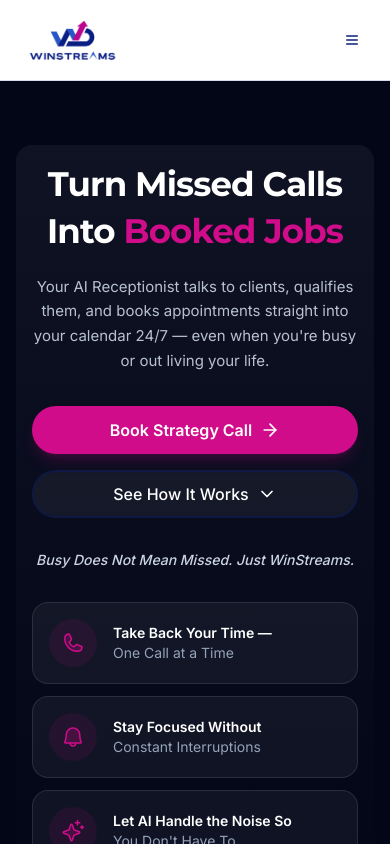
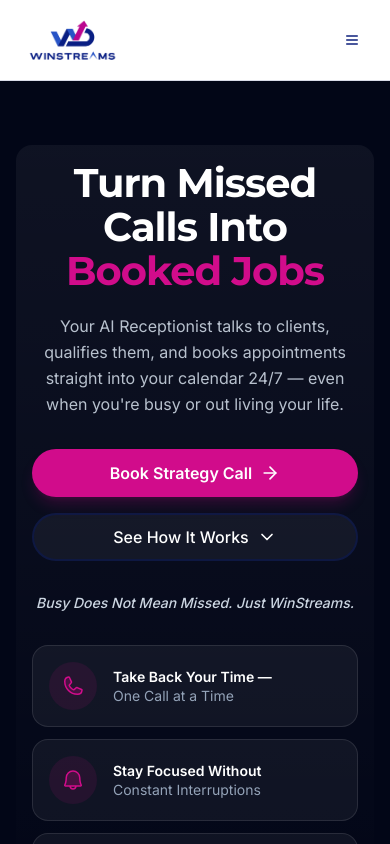
Before and after one commit to winstreams/winstreams-homepage-main, a React (Vite) app: page / in a window 390 px wide. Shown: the top 844 px of the page. Built offline with nearby package versions, Linux system fonts and the light colour scheme; the HTML template or start-up script is replaced by a standard one.

Commit message:
New headline sizing match

```diff
--- a/src/components/Hero.tsx
+++ b/src/components/Hero.tsx
@@ -152,14 +152,14 @@ const Hero = () => {
           {/* LEFT COLUMN */}
           <div className="w-full max-w-none md:max-w-2xl mx-auto lg:mx-0 rounded-2xl bg-gradient-to-b from-white/5 to-transparent p-4 sm:p-5 md:bg-slate-900/40 md:backdrop-blur-sm md:border md:border-white/10 md:p-8 lg:p-10 md:shadow-xl text-center">
 
-            {/* HEADLINE */}
-            <h1 className="mx-auto max-w-[18ch] sm:max-w-none text-[2.125rem] sm:text-5xl md:text-6xl font-bold leading-snug tracking-tight mb-5">
+            {/* HEADLINE - Slightly smaller than Services (2.5rem vs 2.75rem) */}
+            <h1 className="mx-auto max-w-[18ch] sm:max-w-none text-[2.5rem] sm:text-5xl md:text-6xl font-bold leading-[1.1] tracking-tight mb-5">
               <span className="text-white">Turn Missed Calls Into </span>
               <span className="text-brand-magenta">Booked&nbsp;Jobs</span>
             </h1>
 
-            {/* SUBHEAD */}
-            <p className="text-[15px] sm:text-base md:text-xl text-slate-300/90 mb-8 leading-[1.65] md:leading-relaxed max-w-[46ch] md:max-w-2xl mx-auto">
+            {/* SUBHEAD - Match Services Hero size (text-base on mobile) */}
+            <p className="text-base sm:text-lg md:text-xl text-slate-300/90 mb-8 leading-relaxed max-w-[46ch] md:max-w-2xl mx-auto">
               Your AI Receptionist talks to clients, qualifies them, and books appointments straight into your calendar 24/7 — even when you're busy or out living your life.
             </p>
 
```
